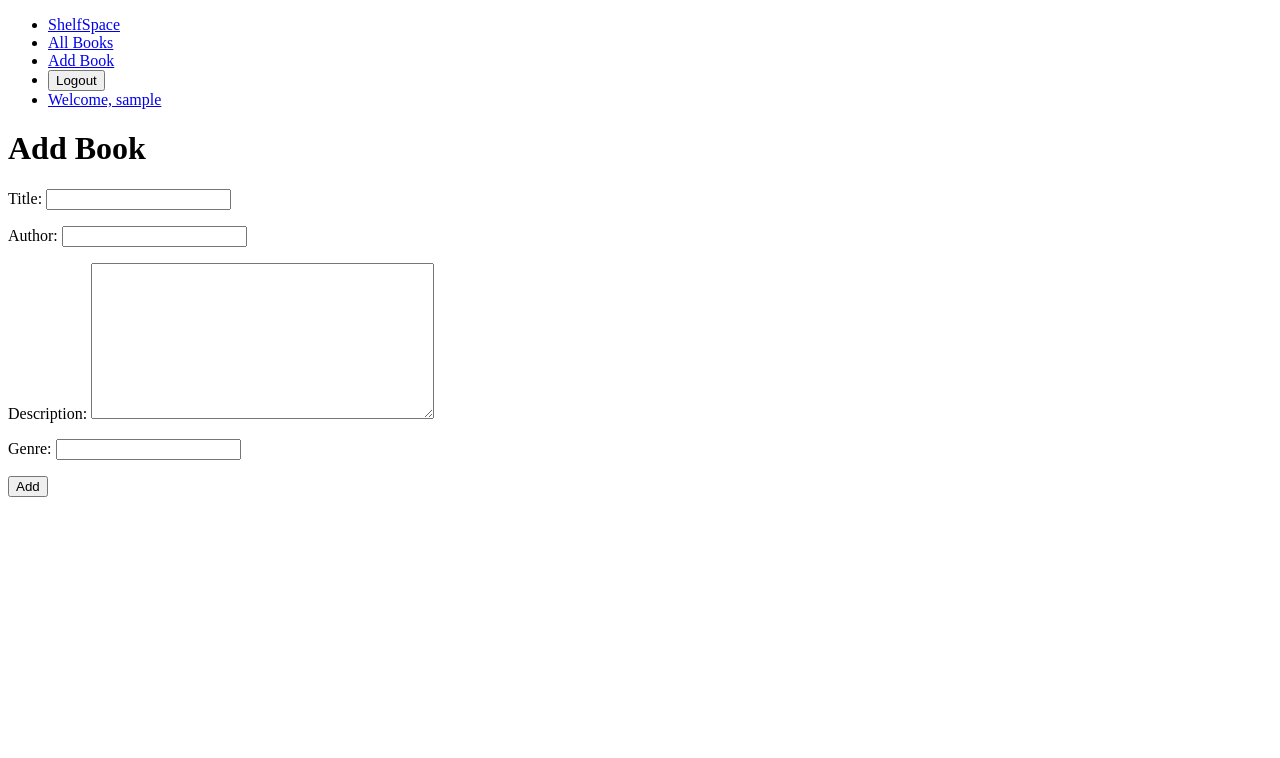
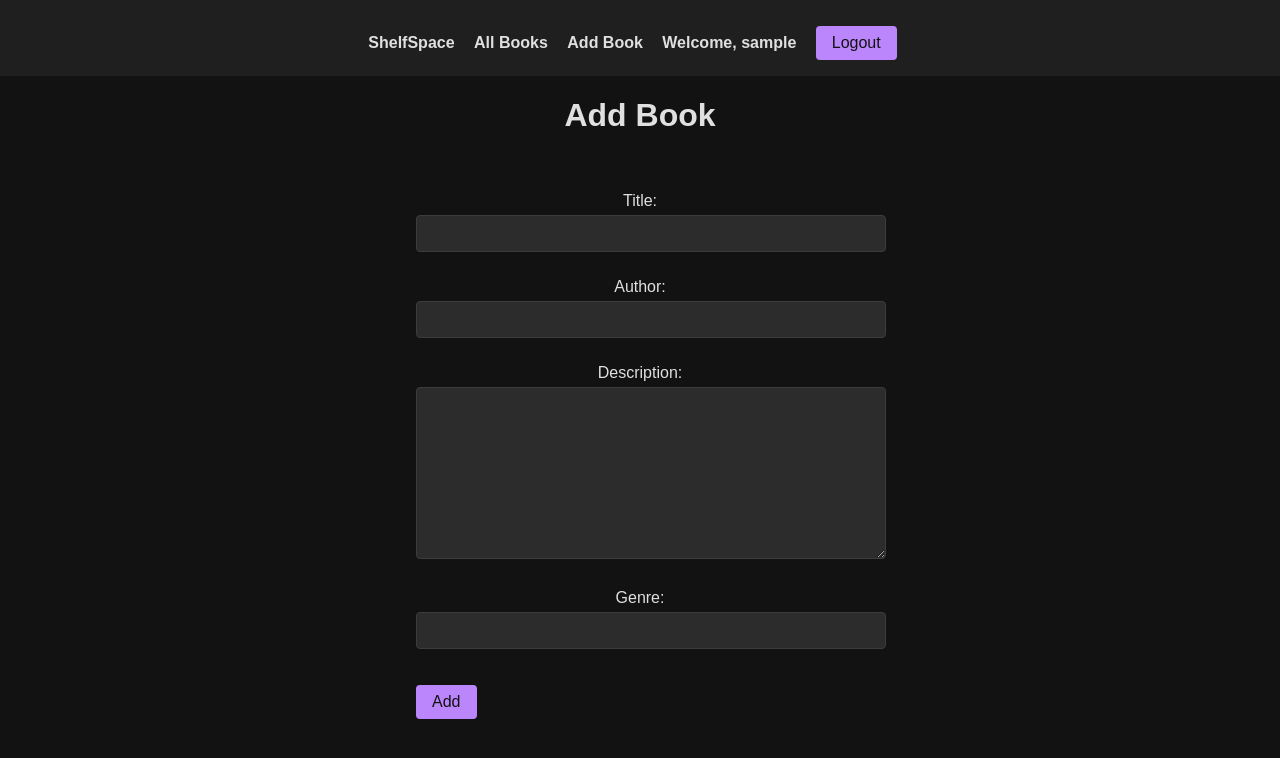
Before and after one commit to Lucas-Sloan/django-crud-app-lab, a Django app: page /books/new/ in a window 1280 px wide. Shown: the top 758 px of the page. Run offline with Django 5.2, Linux system fonts and the light colour scheme; the visitor is signed in with stand-in values (Sample User, id 1).

Commit message:
Added styling

```diff
--- /dev/null
+++ b/shelfspace/main_app/static/css/styles.css
@@ -0,0 +1,102 @@
+body {
+    background-color: #121212;
+    color: #e0e0e0;
+    font-family: Arial, sans-serif;
+    margin: 0;
+    padding: 0;
+    text-align: center;
+}
+
+h1, h2, h3, p, ul, ol, form, table {
+    text-align: center;
+    margin-left: auto;
+    margin-right: auto;
+}
+
+nav {
+    background-color: #1f1f1f;
+    padding: 1rem;
+    text-align: center;
+}
+
+nav ul {
+    list-style-type: none;
+    margin: 0;
+    padding: 0;
+    display: inline-block;
+}
+
+nav ul li {
+    display: inline;
+    margin-right: 15px;
+}
+
+nav ul li a {
+    color: #e0e0e0;
+    text-decoration: none;
+    font-weight: bold;
+}
+
+nav ul li a:hover {
+    color: #bb86fc;
+}
+
+button, input[type="submit"] {
+    background-color: #bb86fc;
+    border: none;
+    color: #121212;
+    padding: 0.5rem 1rem;
+    text-align: center;
+    font-size: 1rem;
+    border-radius: 4px;
+    cursor: pointer;
+    margin-top: 10px;
+}
+
+button:hover, input[type="submit"]:hover {
+    background-color: #3700b3;
+}
+
+form {
+    margin: 20px 0;
+    display: inline-block;
+    text-align: left;
+}
+
+form input, form textarea, form select {
+    width: 100%;
+    padding: 10px;
+    margin: 5px 0 10px 0;
+    background-color: #2c2c2c;
+    border: 1px solid #3c3c3c;
+    color: #e0e0e0;
+    border-radius: 4px;
+}
+
+table {
+    width: 80%;
+    border-collapse: collapse;
+    background-color: #1f1f1f;
+    color: #e0e0e0;
+    text-align: center;
+}
+
+th, td {
+    padding: 10px;
+    text-align: center;
+}
+
+footer {
+    background-color: #1f1f1f;
+    color: #e0e0e0;
+    text-align: center;
+    padding: 1rem;
+    position: fixed;
+    width: 100%;
+    bottom: 0;
+}
+
+ul, ol {
+    list-style-type: none;
+    padding-left: 0;
+}
--- a/shelfspace/main_app/templates/base.html
+++ b/shelfspace/main_app/templates/base.html
@@ -1,9 +1,11 @@
 <!DOCTYPE html>
 <html lang="en">
 <head>
+    {% load static %}
     <meta charset="UTF-8">
     <meta name="viewport" content="width=device-width, initial-scale=1.0">
     <title>ShelfSpace</title>
+    <link rel="stylesheet" href="{% static 'css/styles.css' %}">
 </head>
 <body>
 
@@ -14,6 +16,7 @@
             <li><a href="{% url 'book_create' %}">Add Book</a></li>
 
             {% if user.is_authenticated %}
+                <li><a href="#">Welcome, {{ user.username }}</a></li>
                 <li>
                     <form method="POST" action="{% url 'logout' %}" style="display:inline;">
                         {% csrf_token %}
@@ -22,7 +25,6 @@
                         </button>
                     </form>
                 </li>
-                <li><a href="#">Welcome, {{ user.username }}</a></li>
             {% else %}
                 <li><a href="{% url 'login' %}">Login</a></li>
                 <li><a href="{% url 'signup' %}">Sign Up</a></li>
--- a/shelfspace/shelfspace/settings.py
+++ b/shelfspace/shelfspace/settings.py
@@ -117,6 +117,8 @@ USE_TZ = True
 
 STATIC_URL = 'static/'
 
+STATICFILES_DIRS = [BASE_DIR / 'main_app/static']
+
 # Redirect to the homepage after login
 LOGIN_REDIRECT_URL = 'home'
 
```
